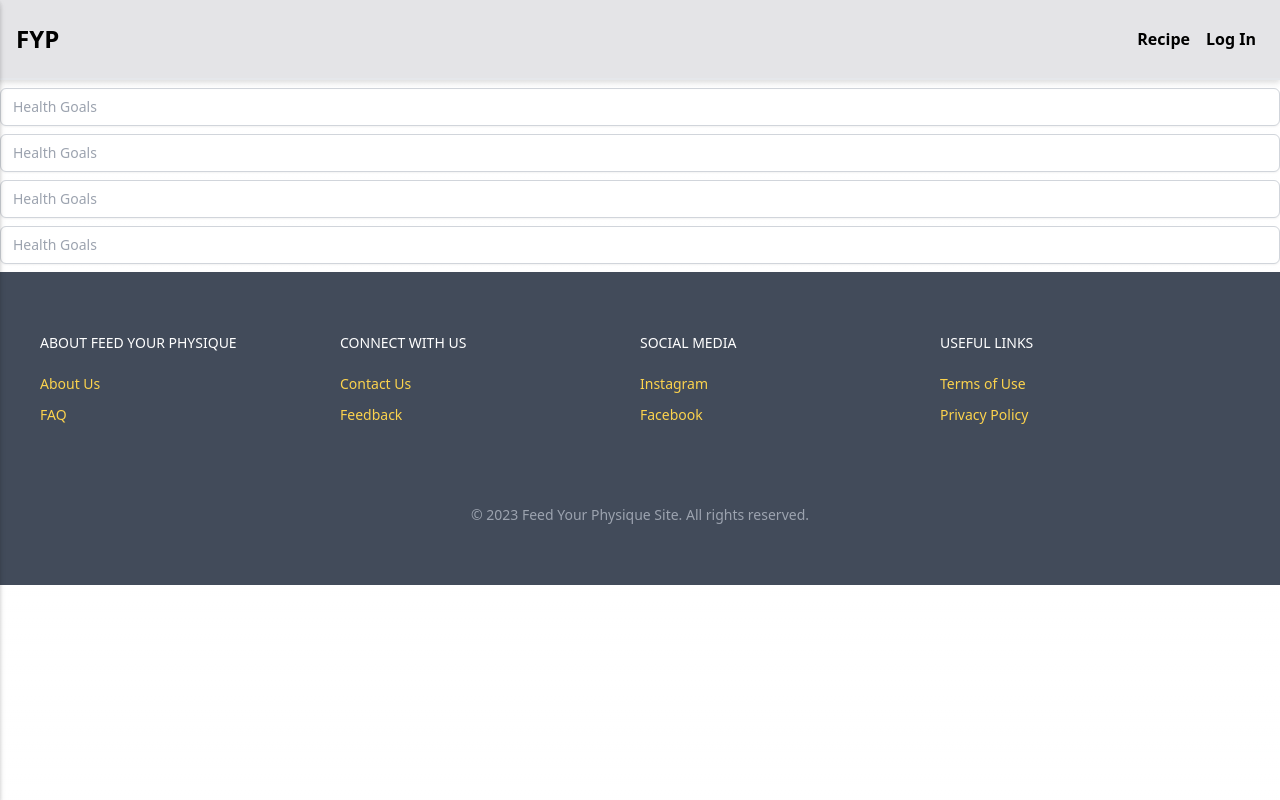
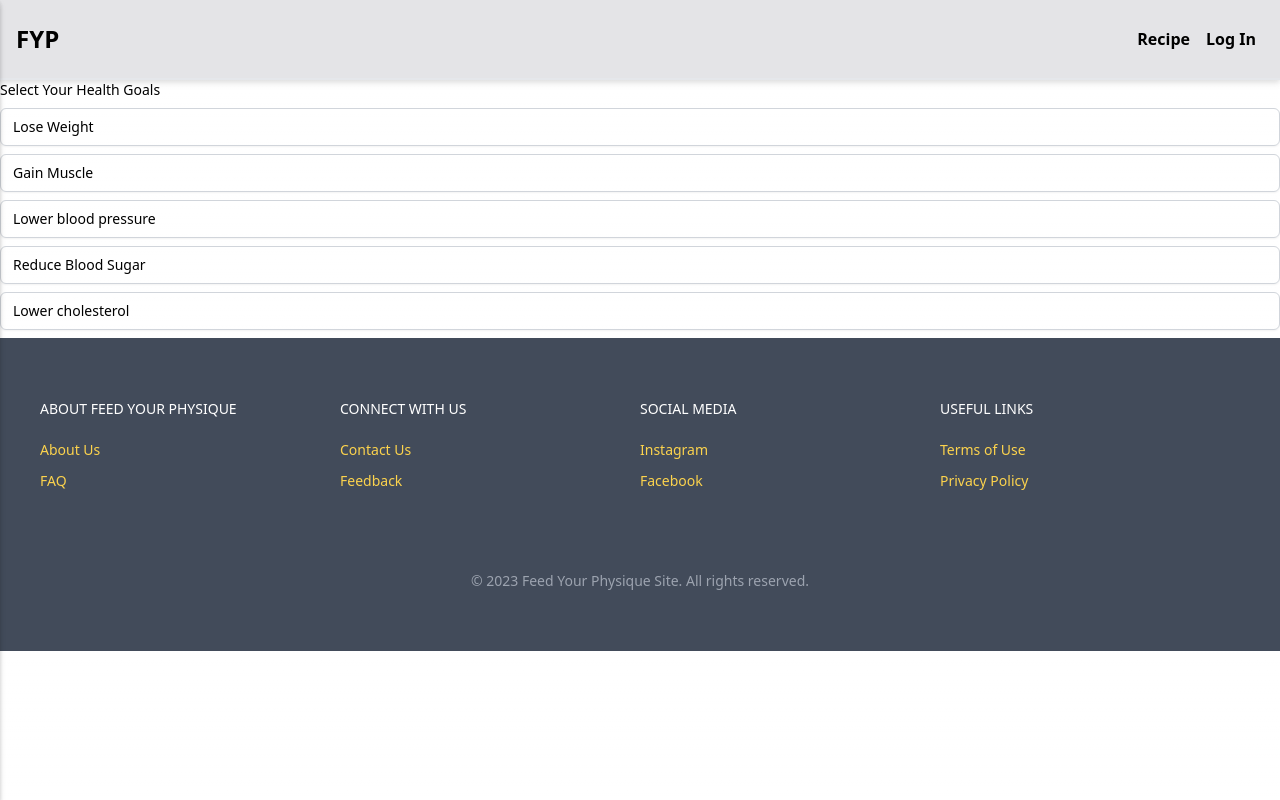
Before and after one commit to Entr0phy/healthy_recipe_frontend, a Next.js app: page /userProfile/userProfileComponents/healthGoals in a window 1280 px wide. Built offline with nearby package versions, Linux system fonts and the light colour scheme.

Commit message:
tags and filters

```diff
--- a/src/pages/logIn/signUpScreen.js
+++ b/src/pages/logIn/signUpScreen.js
@@ -16,6 +16,7 @@ export default function DisplayUserSignUp() {
   const [healthGoals2, setHealthGoals2] = useState("");
   const [healthGoals3, setHealthGoals3] = useState("");
   const [healthGoals4, setHealthGoals4] = useState("");
+  const [healthGoals5, setHealthGoals5] = useState("");
   const router = useRouter();
   const handleUsernameChange = (e) => {
     setUsername(e.target.value);
@@ -55,20 +56,30 @@ export default function DisplayUserSignUp() {
     });
   };
 
-  const handleHealthGoalChange1 = (e) => {
-    setHealthGoals1(e.target.value);
+  const loseWeightChange = () => {
+    healthGoals1 === "" ? setHealthGoals1("Lose Weight") : setHealthGoals1("");
   };
 
-  const handleHealthGoalChange2 = (e) => {
-    setHealthGoals2(e.target.value);
+  const gainMuscle = () => {
+    healthGoals2 === "" ? setHealthGoals2("Gain Muscle") : setHealthGoals2("");
   };
 
-  const handleHealthGoalChange3 = (e) => {
-    setHealthGoals3(e.target.value);
+  const lowerBloodPressure = () => {
+    healthGoals3 === ""
+      ? setHealthGoals3("Lower Blood Pressure")
+      : setHealthGoals3("");
   };
 
-  const handleHealthGoalChange4 = (e) => {
-    setHealthGoals4(e.target.value);
+  const reduceBloodSugar = () => {
+    healthGoals4 === ""
+      ? setHealthGoals4("Reduce Blood Sugar")
+      : setHealthGoals4("");
+  };
+
+  const lowerCholesterol = () => {
+    healthGoals5 === ""
+      ? setHealthGoals5("Lower Cholesterol")
+      : setHealthGoals5("");
   };
 
   const createUser = async (e) => {
@@ -78,6 +89,7 @@ export default function DisplayUserSignUp() {
     healthGoals2 === "" ? healthGoals : healthGoals.push(healthGoals2);
     healthGoals3 === "" ? healthGoals : healthGoals.push(healthGoals3);
     healthGoals4 === "" ? healthGoals : healthGoals.push(healthGoals4);
+    healthGoals5 === "" ? healthGoals : healthGoals.push(healthGoals5);
     const createUser = await fetch(`${process.env.apiKey}/auth/user/register`, {
       method: "POST",
       headers: {
@@ -173,14 +185,11 @@ export default function DisplayUserSignUp() {
                 How can Feed Your Physique help you?
               </label>
               <HealthGoals
-                healthGoals1={healthGoals1}
-                handleHealthGoalChange1={handleHealthGoalChange1}
-                healthGoals2={healthGoals2}
-                handleHealthGoalChange2={handleHealthGoalChange2}
-                healthGoals3={healthGoals3}
-                handleHealthGoalChange3={handleHealthGoalChange3}
-                healthGoals4={healthGoals4}
-                handleHealthGoalChange4={handleHealthGoalChange4}
+                loseWeightChange={loseWeightChange}
+                gainMuscle={gainMuscle}
+                lowerBloodPressure={lowerBloodPressure}
+                reduceBloodSugar={reduceBloodSugar}
+                lowerCholesterol={lowerCholesterol}
               />
             </div>
 
--- a/src/pages/recipe/recipeComponent/recipeForm.js
+++ b/src/pages/recipe/recipeComponent/recipeForm.js
@@ -1,4 +1,5 @@
 import React, { useState } from "react";
+import RecipeTags from "./recipeTags";
 
 const RecipeForm = (props) => {
   const [name, setName] = useState(props?.name ?? "");
@@ -20,8 +21,7 @@ const RecipeForm = (props) => {
       fat: 0,
     }
   );
-  const [tags, setTags] = useState(props?.steps ?? []);
-  const [addTags, setAddTags] = useState("");
+  const [tags, setTags] = useState(props?.tags ?? []);
   const [image, setImage] = useState(props?.image ?? "");
 
   const handleNameChange = (e) => {
@@ -91,11 +91,6 @@ const RecipeForm = (props) => {
     }));
   };
 
-  const handleAddTagsChange = (e) => {
-    e.preventDefault();
-    setAddTags(e.target.value);
-  };
-
   const handleImageChange = (e) => {
     e.preventDefault();
     setImage(e.target.value);
@@ -122,10 +117,8 @@ const RecipeForm = (props) => {
     setAddSteps("");
   };
 
-  const addToTags = (e) => {
-    e.preventDefault();
-    setTags((previousTags) => [...previousTags, addTags]);
-    setAddTags("");
+  const addToTags = (tag) => {
+    tags?.indexOf(tag) === -1 ? setTags((prev)=> [...prev, tag]) : tags
   };
 
   const removeIngredient = (e, ingredient) => {
@@ -142,7 +135,7 @@ const RecipeForm = (props) => {
 
   const removeTags = (e, tag) => {
     e.preventDefault();
-    const removedTags = steps.filter((item) => item !== tag);
+    const removedTags = tags.filter((item) => item !== tag);
     setTags(removedTags);
   };
 
@@ -473,19 +466,9 @@ const RecipeForm = (props) => {
                 )}
               </div>
 
-              <label className="block text-sm font-medium">New Tag</label>
-              <input
-                id="recipeStep"
-                name="recipeStep"
-                className="appearance-none block w-full px-3 py-2 border border-gray-300 rounded-md shadow-sm placeholder-gray-400 focus:outline-none focus:ring-indigo-500 focus:border-indigo-500 sm:text-sm text-black"
-                value={addTags}
-                onChange={handleAddTagsChange}
+              <RecipeTags
+              addToTag={addToTags}
               />
-              <button
-                onClick={addToTags}
-                className="bg-gray-200 px-2 rounded my-2">
-                Add To Tags
-              </button>
             </div>
           </div>
 
--- /dev/null
+++ b/src/pages/recipe/recipeComponent/recipeTags.js
@@ -0,0 +1,118 @@
+import React, { useState } from "react";
+
+const RecipeTags = (props) => {
+  const mealTypeTags = ["Breakfast", "Lunch", "Dinner", "Snack", "Dessert"];
+  const healthTags = [
+    "Low Calorie",
+    "High Protein",
+    "Low Sodium",
+    "Low Sugar + Low GI",
+    "Low Fat",
+  ];
+  const cuisineTags = [
+    "Japanese",
+    "Korean",
+    "Mediterranean",
+    "Western",
+    "Chinese",
+    "Indian",
+    "Greek",
+    "Italian",
+    "Mexican",
+  ];
+  const meatTags = ["Poultry", "Fish", "Shellfish", "Beef", "Pork", "Lamb"];
+  const animalByProductTags = ["Eggs", "Dairy", "Honey"];
+  const nonMeatsTags = [
+    "Tubers",
+    "Roots",
+    "Leafy Greens",
+    "Fruits",
+    "Gluten",
+    "Nuts",
+    "Peanuts",
+    "Soy",
+  ];
+  return (
+    <div className="flex flex-col">
+      <div className="flex flex-wrap">
+        <label className="font-semibold">Meal Type Tags</label>
+        {mealTypeTags.map((ele) => (
+          <div key={Math.random()}>
+            <h1
+              className=" p-0.5 bg-gray-400 mx-1 rounded font-semibold"
+              onClick={() => props.addToTag(ele)}>
+              {ele}
+            </h1>
+          </div>
+        ))}
+      </div>
+
+      <div className="flex flex-wrap my-2">
+        <label className="font-semibold">Health Tags</label>
+        {healthTags.map((ele) => (
+          <div className="flex flex-wrap" key={Math.random()}>
+            <h1
+              className=" p-0.5 bg-gray-400 mx-1 rounded font-semibold"
+              onClick={() => props.addToTag(ele)}>
+              {ele}
+            </h1>
+          </div>
+        ))}
+      </div>
+
+      <div className="flex flex-wrap my-2">
+        <label className="font-semibold">Cuisine Tags</label>
+        {cuisineTags.map((ele) => (
+          <div className="flex flex-wrap" key={Math.random()}>
+            <h1
+              className=" p-0.5 bg-gray-400 mx-1 rounded font-semibold"
+              onClick={() => props.addToTag(ele)}>
+              {ele}
+            </h1>
+          </div>
+        ))}
+      </div>
+
+      <div className="flex flex-wrap my-2">
+        <label className="font-semibold">Meat Tags</label>
+        {meatTags.map((ele) => (
+          <div className="flex flex-wrap" key={Math.random()}>
+            <h1
+              className=" p-0.5 bg-gray-400 mx-1 rounded font-semibold"
+              onClick={() => props.addToTag(ele)}>
+              {ele}
+            </h1>
+          </div>
+        ))}
+      </div>
+
+      <div className="flex flex-wrap my-2">
+        <label className="font-semibold">Animal By-Product Tags</label>
+        {animalByProductTags.map((ele) => (
+          <div className="flex flex-wrap" key={Math.random()}>
+            <h1
+              className=" p-0.5 bg-gray-400 mx-1 rounded font-semibold"
+              onClick={() => props.addToTag(ele)}>
+              {ele}
+            </h1>
+          </div>
+        ))}
+      </div>
+
+      <div className="flex flex-wrap my-2">
+        <label className="font-semibold">Non Meat Tags</label>
+        {nonMeatsTags.map((ele) => (
+          <div className="flex flex-wrap" key={Math.random()}>
+            <h1
+              className=" p-0.5 bg-gray-400 mx-1 rounded font-semibold"
+              onClick={() => props.addToTag(ele)}>
+              {ele}
+            </h1>
+          </div>
+        ))}
+      </div>
+    </div>
+  );
+};
+
+export default RecipeTags;
--- a/src/pages/userProfile/userProfileComponents/dietary.js
+++ b/src/pages/userProfile/userProfileComponents/dietary.js
@@ -31,9 +31,9 @@ const Dieraty = (props) => {
     let baseClass =
       "appearance-none block w-full px-3 my-2 py-2 border border-gray-300 rounded-md shadow-sm sm:text-sm text-black text-start";
     if (selectedDiet === diet) {
-      baseClass += " bg-zinc-100"; // Add hover color if this diet is selected
+      baseClass += " bg-gray-400"; // Add hover color if this diet is selected
     } else {
-      baseClass += " hover:bg-zinc-100"; // Otherwise, apply hover effect
+      baseClass += " hover:bg-gray-400"; // Otherwise, apply hover effect
     }
     return baseClass;
   };
--- a/src/pages/userProfile/userProfileComponents/healthGoals.js
+++ b/src/pages/userProfile/userProfileComponents/healthGoals.js
@@ -1,46 +1,96 @@
-import React from "react";
+import React, { useState } from "react";
 
-const HealthGoals =(props) => {
-    return (
-        <div className="mt-1">
-        <input
-          id="healthGoals1"
-          name="healthGoals"
-          type="healthGoals"
-          value={props.healthGoals1}
-          onChange={props.handleHealthGoalChange1}
-          className="appearance-none block w-full px-3 py-2 my-2 border border-gray-300 rounded-md shadow-sm placeholder-gray-400 focus:outline-none focus:ring-indigo-500 focus:border-indigo-500 sm:text-sm text-black"
-          placeholder="Health Goals"
-        />
-        <input
-          id="healthGoals2"
-          name="healthGoals"
-          type="healthGoals"
-          value={props.healthGoals2}
-          onChange={props.handleHealthGoalChange2}
-          placeholder="Health Goals"
-          className="appearance-none block w-full px-3 py-2 my-2 border border-gray-300 rounded-md shadow-sm placeholder-gray-400 focus:outline-none focus:ring-indigo-500 focus:border-indigo-500 sm:text-sm text-black"
-        />
-        <input
-          id="healthGoals3"
-          name="healthGoals"
-          type="healthGoals"
-          value={props.healthGoals3}
-          onChange={props.handleHealthGoalChange3}
-          placeholder="Health Goals"
-          className="appearance-none block w-full px-3 py-2 my-2 border border-gray-300 rounded-md shadow-sm placeholder-gray-400 focus:outline-none focus:ring-indigo-500 focus:border-indigo-500 sm:text-sm text-black"
-        />
-        <input
-          id="healthGoals4"
-          name="healthGoals"
-          type="healthGoals"
-          value={props.healthGoals4}
-          onChange={props.handleHealthGoalChange4}
-          placeholder="Health Goals"
-          className="appearance-none block w-full px-3 py-2 my-2 border border-gray-300 rounded-md shadow-sm placeholder-gray-400 focus:outline-none focus:ring-indigo-500 focus:border-indigo-500 sm:text-sm text-black"
-        />
+const Dieraty = (props) => {
+  const [loseWeight, setLoseWeight] = useState(false);
+  const [gainMuscle, setGainMuscle] = useState(false);
+  const [lowerBloodPressure, setLowerBloodPressure] = useState(false);
+  const [reduceBloodSugar, setReduceBloodSugar] = useState(false);
+  const [lowerCholesterol, setLowerCholesterol] = useState(false);
+
+  const handleLoseWeightChange = (e) => {
+    e.preventDefault();
+    props.loseWeightChange();
+    setLoseWeight((prev)=> !prev)
+  };
+
+  const handleGainMuscle = (e) => {
+    e.preventDefault();
+    props.gainMuscle();
+    setGainMuscle((prev)=> !prev)
+  };
+
+  const handleLowerBloodPressure = (e) => {
+    e.preventDefault();
+    props.lowerBloodPressure()
+    setLowerBloodPressure((prev)=> !prev)
+  };
+
+  const handleReduceBloodSugar = (e) => {
+    e.preventDefault();
+    props.reduceBloodSugar();
+    setReduceBloodSugar((prev)=> !prev)
+  };
+
+  const handleLowerCholesterol = (e) => {
+    e.preventDefault();
+    props.lowerCholesterol();
+    setLowerCholesterol((prev)=> !prev)
+  };
+
+  const getButtonClass = (option) => {
+    let baseClass =
+      "appearance-none block w-full px-3 my-2 py-2 border border-gray-300 rounded-md shadow-sm sm:text-sm text-black text-start";
+    if (option === true) {
+      baseClass += " bg-gray-400"; // Add hover color if this diet is selected
+    } else {
+      baseClass += " hover:bg-gray-400"; // Otherwise, apply hover effect
+    }
+    return baseClass;
+  };
+
+  return (
+    <div>
+      <label htmlFor="dietary" className="block text-sm font-medium">
+        Select Your Health Goals
+      </label>
+      <div className="mt-1">
+        <button
+          onClick={handleLoseWeightChange}
+          required
+          className={getButtonClass(loseWeight)}>
+          Lose Weight
+        </button>
+
+        <button
+          onClick={handleGainMuscle}
+          required
+          className={getButtonClass(gainMuscle)}>
+          Gain Muscle
+        </button>
+
+        <button
+          onClick={handleLowerBloodPressure}
+          required
+          className={getButtonClass(lowerBloodPressure)}>
+          Lower blood pressure
+        </button>
+
+        <button
+          onClick={handleReduceBloodSugar}
+          required
+          className={getButtonClass(reduceBloodSugar)}>
+          Reduce Blood Sugar
+        </button>
+
+        <button
+          onClick={handleLowerCholesterol}
+          required
+          className={getButtonClass(lowerCholesterol)}>
+          Lower cholesterol
+        </button>
       </div>
-    )
-}
+    </div>
+  );
+};
 
-export default HealthGoals
+export default Dieraty;
```
Also changed, not shown: src/pages/recipe/searchRecipeScreen.js (+46 -2 lines).
